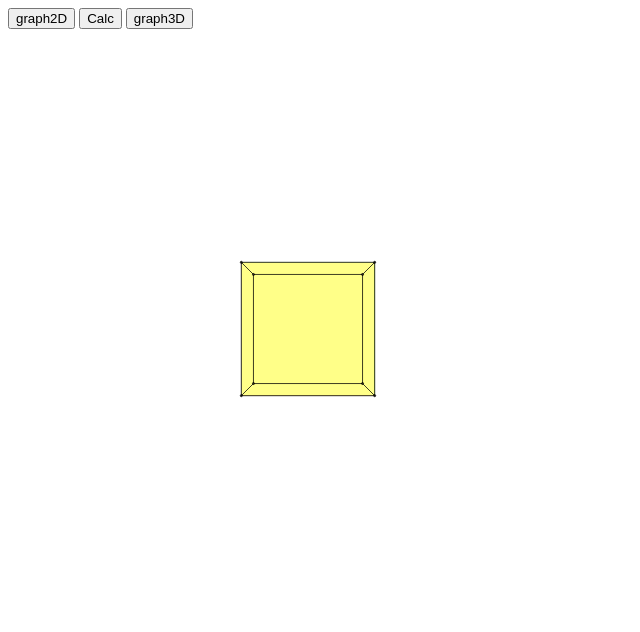
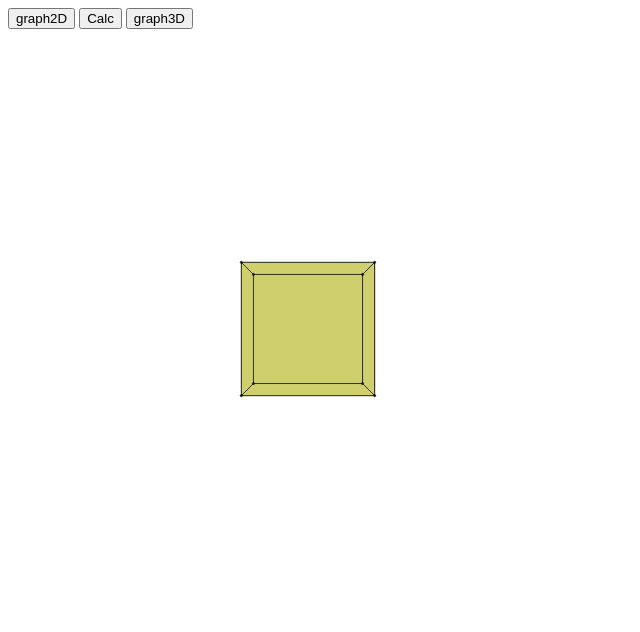
Before and after one commit to Dis1re/custom_framework, a plain HTML site: page index.html in a window 1280 px wide. Shown: the whole page, without its empty margins (0-640 px from the left). Drawn offline with Linux system fonts and the light colour scheme.

Commit message:
добавление освещения

```diff
--- a/index.html
+++ b/index.html
@@ -26,6 +26,7 @@
     <script src="js/modules/Math3D/entities/Edge.js"></script>
     <script src="js/modules/Math3D/entities/Polygon.js"></script>
     <script src="js/modules/Math3D/entities/Surface.js"></script>
+    <script src="js/modules/Math3D/entities/Light.js"></script>
     <script src="js/modules/Math3D/Math3D.js"></script>
 
     <script src="js/App.js"></script>
--- a/js/components/Graphic3D/Graphic3D.js
+++ b/js/components/Graphic3D/Graphic3D.js
@@ -22,7 +22,7 @@ class Graphic3D extends Component {
             }
         });
         this.canMove = false;
-
+        this.LIGHT = new Light(-40, 15, 0, 1500)
         this.math3D = new Math3D(this.WIN);
         this.scene = this.cube();
         this.renderScene();
@@ -114,13 +114,20 @@ class Graphic3D extends Component {
             this.WIN.CAMERA,
             'distance'
         );
+        this.math3D.calcDistance(this.scene, this.LIGHT, 'lumen');
         this.math3D.sortByArtistAlgorithm(this.scene);
+
         this.scene.polygons.forEach(polygon => {
             const points = polygon.points.map(index => new Point(
                 this.math3D.xs(this.scene.points[index]),
                 this.math3D.ys(this.scene.points[index])
             ));
-            this.graph.polygon(points, polygon.color);
+            const lumen = this.math3D.calcIllumination(polygon.lumen, this.LIGHT.lumen);
+            let {r, g, b} = polygon.color;
+            r = Math.round(r*lumen);
+            g = Math.round(g*lumen);
+            b = Math.round(b*lumen);
+            this.graph.polygon(points, polygon.rgbToHex(r, g, b));
         });
 
         this.scene.edges.forEach(edge => {
--- a/js/modules/Math3D/Math3D.js
+++ b/js/modules/Math3D/Math3D.js
@@ -185,4 +185,10 @@ class Math3D {
         surface.polygons.sort((a, b) => (a.distance < b.distance)? 1: -1);
     }
 
+    //добавим метод в Math3D для высчета освщения
+    calcIllumination(distance, lumen){
+        const illum = distance? lumen / distance**2 : 1;
+        return illum > 1? 1: illum;
+    }
+
 }
--- /dev/null
+++ b/js/modules/Math3D/entities/Light.js
@@ -0,0 +1,6 @@
+class Light extends Point {
+    constructor(x, y, z, lumen=10000) {
+        super(x, y, z);
+        this.lumen = lumen;
+    }
+}
--- a/js/modules/Math3D/entities/Polygon.js
+++ b/js/modules/Math3D/entities/Polygon.js
@@ -1,7 +1,27 @@
 class Polygon {
-    constructor(points=[], color = '#aa99ff') {
+    constructor(points=[], color = '#00ff00') {
         this.points = points;
-        this.color = color;
+        this.color = this.hexToRgb(color);
         this.distance = 0;
+        this.lumen = 1;
     }
+
+    hexToRgb(hex) {
+        // в result присвоим значение регулярного выражения.
+        // регулярные выражения - это написанные по специальным правилам строки,
+        // определяющие правила сравнения входящих значений (тяжёлая операция).
+        // область применения: сравнение вводимых пользователем на соответствие маске ввода.
+        const result = /^#?([a-f\d]{2})([a-f\d]{2})([a-f\d]{2})$/i.exec(hex);
+        return result ? {
+            r: parseInt(result[1], 16),
+            g: parseInt(result[2], 16),
+            b: parseInt(result[3], 16)
+        } : {r: 255, g: 0, b: 0};
+    }
+
+
+    rgbToHex(r, g, b){
+        return `rgb(${r}, ${g}, ${b})`;
+    };
+
 }
```
Also changed, not shown: лекции/2024.03.13 Добавление освещения.js (+20 -20 lines).
